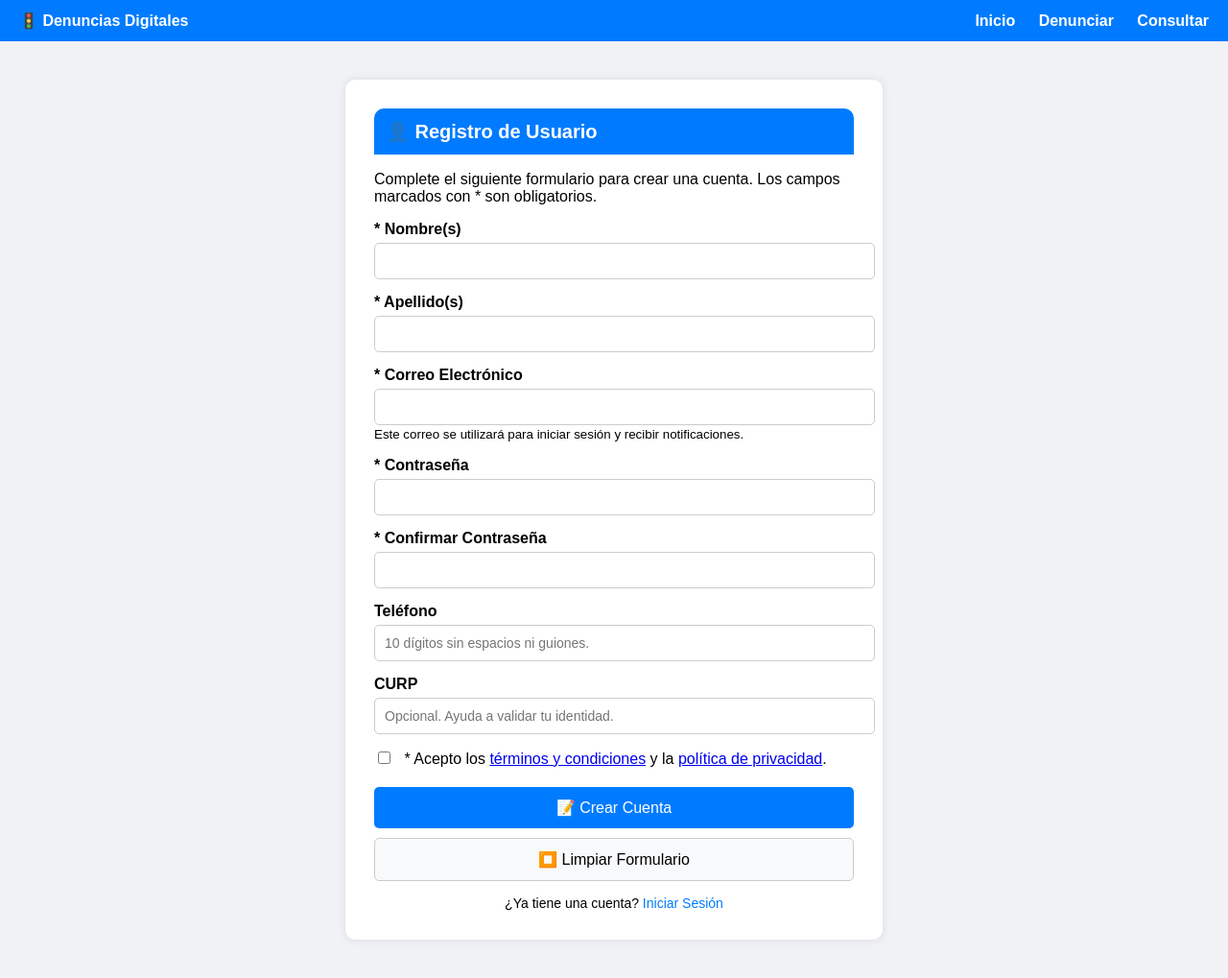
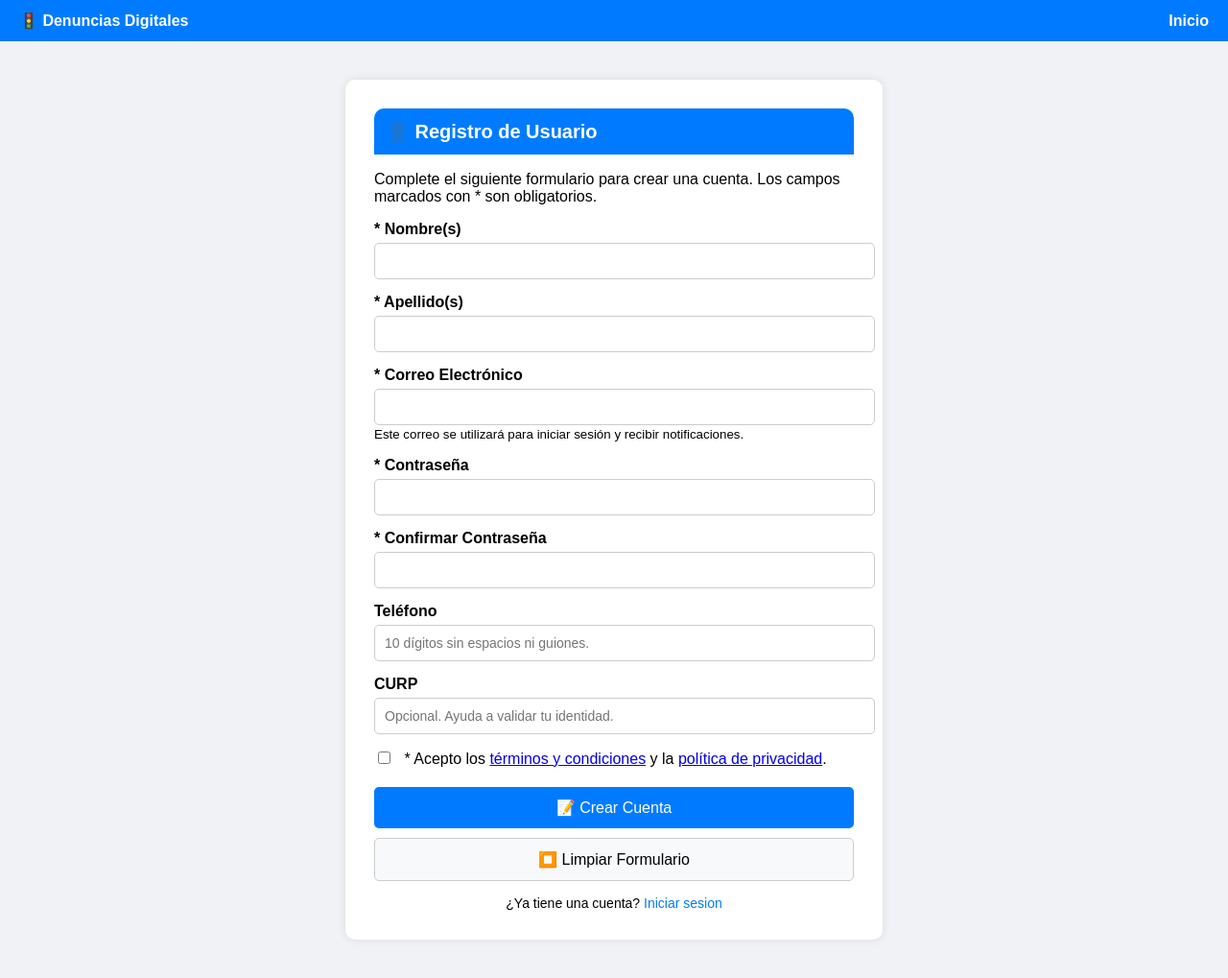
Before and after one commit to Francisco-Regi/Denuncias, a Flask app: page /registro in a window 1280 px wide. Shown: the whole page at 96% size. Run offline with Flask 3, Linux system fonts and the light colour scheme.

Commit message:
cambios de rutas

```diff
--- a/templates/anonimo.html
+++ b/templates/anonimo.html
@@ -154,7 +154,6 @@
     <div class="titulo">🚦 Denuncias Digitales</div>
     <nav>
       <a href="/">Inicio</a>
-      <a href="/anonimo">Denunciar</a>
       <a href="/consulta">Consultar</a>
     </nav>
   </header>
--- a/templates/consulta.html
+++ b/templates/consulta.html
@@ -120,7 +120,6 @@
    <nav>
       <a href="/">Inicio</a>
       <a href="/anonimo">Denunciar</a>
-      <a href="/consulta">Consultar</a>
     </nav>
 </header>
 
--- a/templates/digital.html
+++ b/templates/digital.html
@@ -253,8 +253,6 @@
     <div class="titulo">🚦 Denuncias Digitales</div>
     <nav>
       <a href="/">Inicio</a>
-      <a href="/anonimo">Denunciar</a>
-      <a href="/consulta">Consultar</a>
     </nav>
   </header>
 
--- a/templates/index.html
+++ b/templates/index.html
@@ -126,7 +126,6 @@
   <header>
     <div class="titulo">🚦 Denuncias Digitales</div>
     <nav>
-      <a href="/">Inicio</a>
       <a href="/anonimo">Denunciar</a>
       <a href="/consulta">Consultar</a>
     </nav>
--- a/templates/iniciosesion.html
+++ b/templates/iniciosesion.html
@@ -116,8 +116,6 @@
     <div class="titulo">🚦 Denuncias Digitales</div>
     <nav>
       <a href="/">Inicio</a>
-      <a href="/anonimo">Denunciar</a>
-      <a href="/consulta">Consultar</a>
     </nav>
   </header>
 
--- a/templates/registrarse.html
+++ b/templates/registrarse.html
@@ -107,8 +107,6 @@
     <div><strong>🚦 Denuncias Digitales</strong></div>
     <nav>
       <a href="/">Inicio</a>
-      <a href="/anonimo">Denunciar</a>
-      <a href="/consulta">Consultar</a>
     </nav>
   </header>
 
@@ -148,7 +146,7 @@
       <button type="reset" class="limpiar">⏹️ Limpiar Formulario</button>
 
       <div class="footer-text">
-        ¿Ya tiene una cuenta? <a href="iniciosesion.html">Iniciar Sesión</a>
+        ¿Ya tiene una cuenta? <a href="/iniciosesion">Iniciar sesion</a>
       </div>
     </form>
   </div>
```
